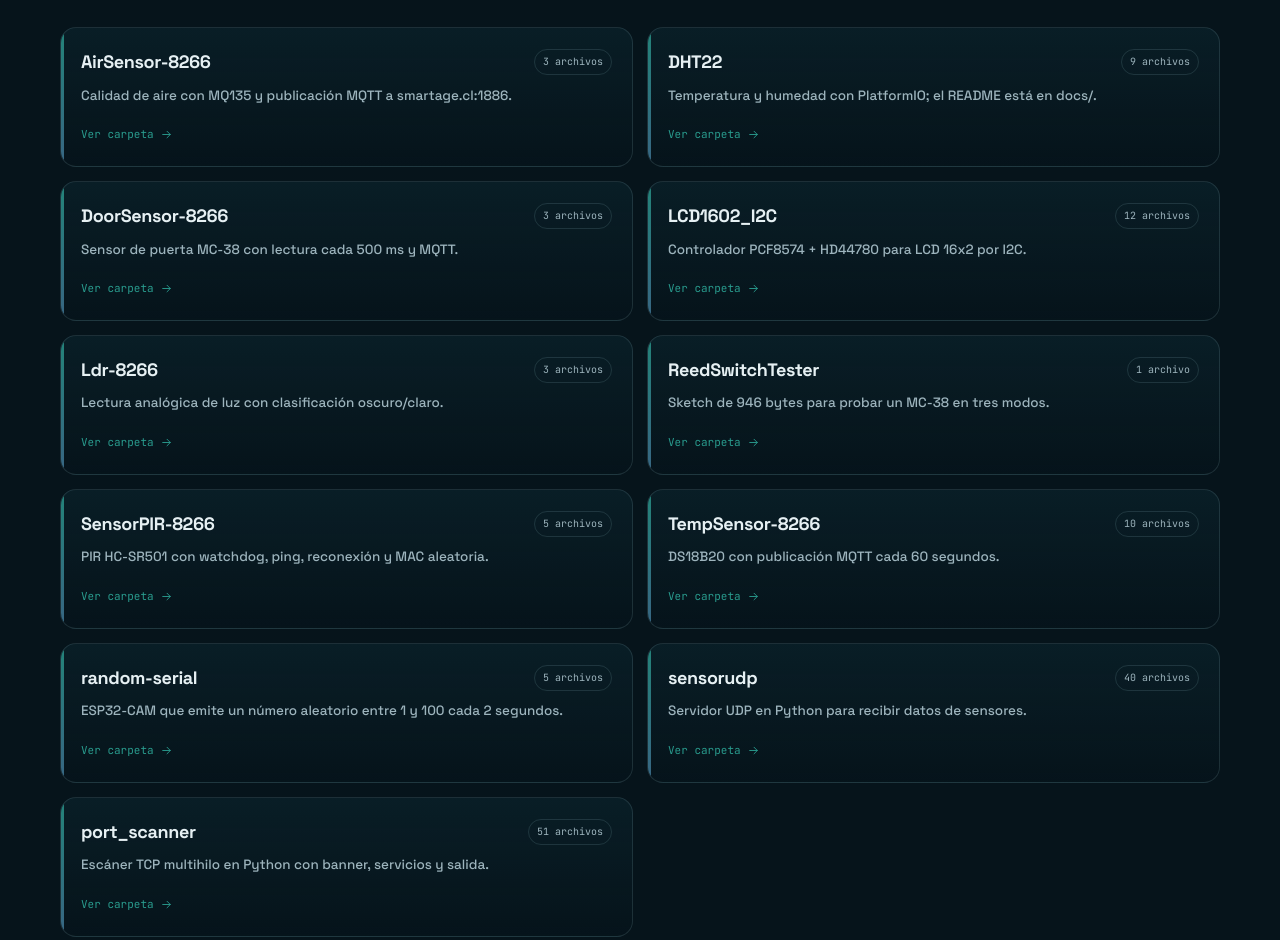
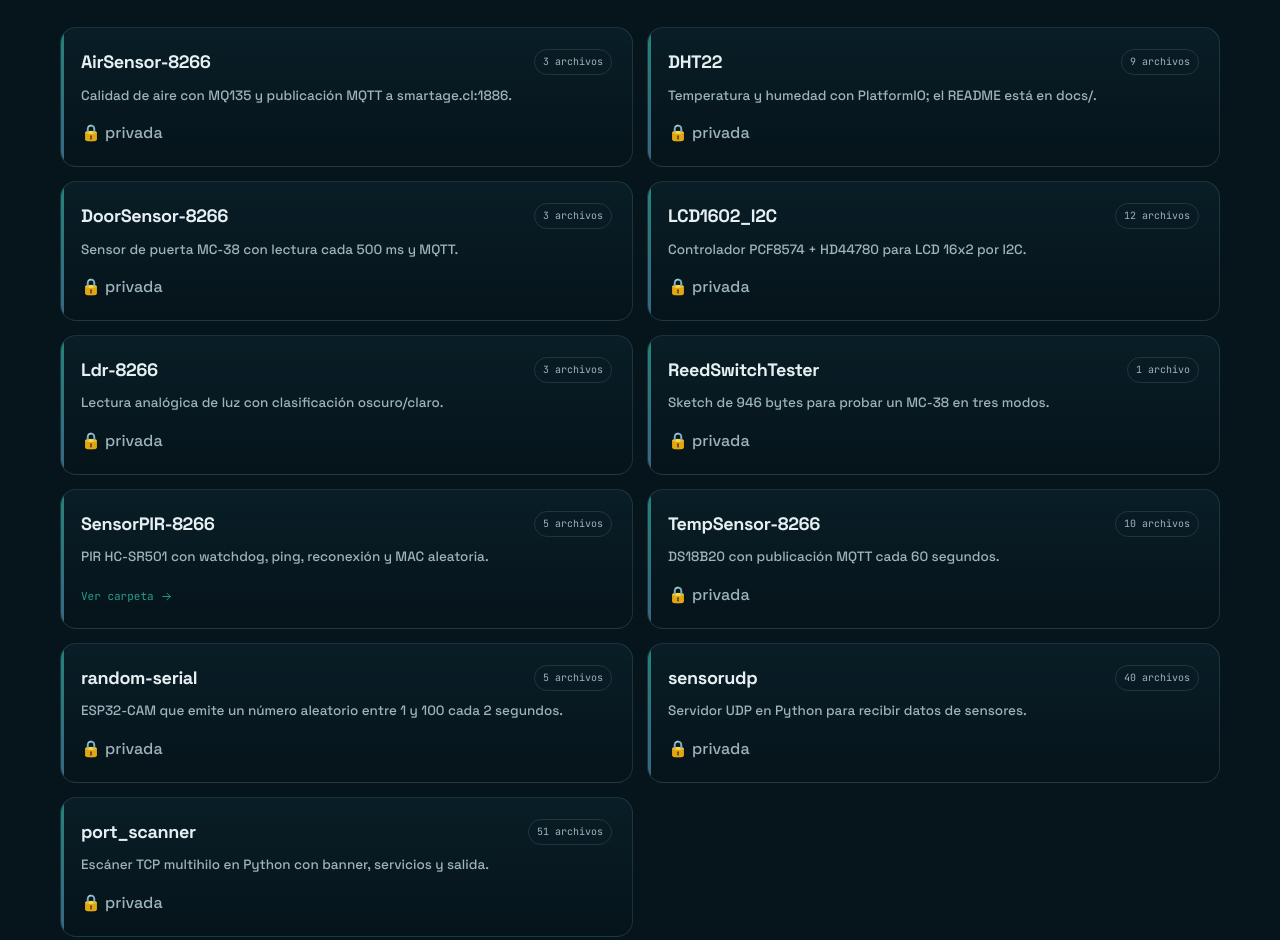
Before and after one commit to jmadasme/esp8266-sensores, a plain HTML site: page docs/index.html in a window 1280 px wide. Shown: the part 1507-2447 px from the top of the page. Drawn offline with Linux system fonts and the light colour scheme; no server answers.

Commit message:
feat: marcar 10 versiones privadas en la página

```diff
--- a/docs/index.html
+++ b/docs/index.html
@@ -248,27 +248,27 @@ h2{font-size:clamp(30px,4vw,46px);line-height:1.05;letter-spacing:-.04em;margin:
   <div class="versions"><article class="version reveal">
   <div class="version-top"><h3>AirSensor-8266</h3><span class="count">3 archivos</span></div>
   <p>Calidad de aire con MQ135 y publicación MQTT a smartage.cl:1886.</p>
-  <a href="https://github.com/jmadasme/esp8266-sensores/tree/main/versions/AirSensor-8266" target="_blank" rel="noopener">Ver carpeta <svg viewBox="0 0 24 24" width="13" height="13" fill="none" stroke="currentColor" stroke-width="1.7" stroke-linecap="round" stroke-linejoin="round" aria-hidden="true"><path d="M5 12h14M13 6l6 6-6 6"/></svg></a>
+  <span class="lock" style="color:var(--muted)">🔒 privada</span>
 </article><article class="version reveal">
   <div class="version-top"><h3>DHT22</h3><span class="count">9 archivos</span></div>
   <p>Temperatura y humedad con PlatformIO; el README está en docs/.</p>
-  <a href="https://github.com/jmadasme/esp8266-sensores/tree/main/versions/DHT22" target="_blank" rel="noopener">Ver carpeta <svg viewBox="0 0 24 24" width="13" height="13" fill="none" stroke="currentColor" stroke-width="1.7" stroke-linecap="round" stroke-linejoin="round" aria-hidden="true"><path d="M5 12h14M13 6l6 6-6 6"/></svg></a>
+  <span class="lock" style="color:var(--muted)">🔒 privada</span>
 </article><article class="version reveal">
   <div class="version-top"><h3>DoorSensor-8266</h3><span class="count">3 archivos</span></div>
   <p>Sensor de puerta MC-38 con lectura cada 500 ms y MQTT.</p>
-  <a href="https://github.com/jmadasme/esp8266-sensores/tree/main/versions/DoorSensor-8266" target="_blank" rel="noopener">Ver carpeta <svg viewBox="0 0 24 24" width="13" height="13" fill="none" stroke="currentColor" stroke-width="1.7" stroke-linecap="round" stroke-linejoin="round" aria-hidden="true"><path d="M5 12h14M13 6l6 6-6 6"/></svg></a>
+  <span class="lock" style="color:var(--muted)">🔒 privada</span>
 </article><article class="version reveal">
   <div class="version-top"><h3>LCD1602_I2C</h3><span class="count">12 archivos</span></div>
   <p>Controlador PCF8574 + HD44780 para LCD 16x2 por I2C.</p>
-  <a href="https://github.com/jmadasme/esp8266-sensores/tree/main/versions/LCD1602_I2C" target="_blank" rel="noopener">Ver carpeta <svg viewBox="0 0 24 24" width="13" height="13" fill="none" stroke="currentColor" stroke-width="1.7" stroke-linecap="round" stroke-linejoin="round" aria-hidden="true"><path d="M5 12h14M13 6l6 6-6 6"/></svg></a>
+  <span class="lock" style="color:var(--muted)">🔒 privada</span>
 </article><article class="version reveal">
   <div class="version-top"><h3>Ldr-8266</h3><span class="count">3 archivos</span></div>
   <p>Lectura analógica de luz con clasificación oscuro/claro.</p>
-  <a href="https://github.com/jmadasme/esp8266-sensores/tree/main/versions/Ldr-8266" target="_blank" rel="noopener">Ver carpeta <svg viewBox="0 0 24 24" width="13" height="13" fill="none" stroke="currentColor" stroke-width="1.7" stroke-linecap="round" stroke-linejoin="round" aria-hidden="true"><path d="M5 12h14M13 6l6 6-6 6"/></svg></a>
+  <span class="lock" style="color:var(--muted)">🔒 privada</span>
 </article><article class="version reveal">
   <div class="version-top"><h3>ReedSwitchTester</h3><span class="count">1 archivo</span></div>
   <p>Sketch de 946 bytes para probar un MC-38 en tres modos.</p>
-  <a href="https://github.com/jmadasme/esp8266-sensores/tree/main/versions/ReedSwitchTester" target="_blank" rel="noopener">Ver carpeta <svg viewBox="0 0 24 24" width="13" height="13" fill="none" stroke="currentColor" stroke-width="1.7" stroke-linecap="round" stroke-linejoin="round" aria-hidden="true"><path d="M5 12h14M13 6l6 6-6 6"/></svg></a>
+  <span class="lock" style="color:var(--muted)">🔒 privada</span>
 </article><article class="version reveal">
   <div class="version-top"><h3>SensorPIR-8266</h3><span class="count">5 archivos</span></div>
   <p>PIR HC-SR501 con watchdog, ping, reconexión y MAC aleatoria.</p>
@@ -276,19 +276,19 @@ h2{font-size:clamp(30px,4vw,46px);line-height:1.05;letter-spacing:-.04em;margin:
 </article><article class="version reveal">
   <div class="version-top"><h3>TempSensor-8266</h3><span class="count">10 archivos</span></div>
   <p>DS18B20 con publicación MQTT cada 60 segundos.</p>
-  <a href="https://github.com/jmadasme/esp8266-sensores/tree/main/versions/TempSensor-8266" target="_blank" rel="noopener">Ver carpeta <svg viewBox="0 0 24 24" width="13" height="13" fill="none" stroke="currentColor" stroke-width="1.7" stroke-linecap="round" stroke-linejoin="round" aria-hidden="true"><path d="M5 12h14M13 6l6 6-6 6"/></svg></a>
+  <span class="lock" style="color:var(--muted)">🔒 privada</span>
 </article><article class="version reveal">
   <div class="version-top"><h3>random-serial</h3><span class="count">5 archivos</span></div>
   <p>ESP32-CAM que emite un número aleatorio entre 1 y 100 cada 2 segundos.</p>
-  <a href="https://github.com/jmadasme/esp8266-sensores/tree/main/versions/random-serial" target="_blank" rel="noopener">Ver carpeta <svg viewBox="0 0 24 24" width="13" height="13" fill="none" stroke="currentColor" stroke-width="1.7" stroke-linecap="round" stroke-linejoin="round" aria-hidden="true"><path d="M5 12h14M13 6l6 6-6 6"/></svg></a>
+  <span class="lock" style="color:var(--muted)">🔒 privada</span>
 </article><article class="version reveal">
   <div class="version-top"><h3>sensorudp</h3><span class="count">40 archivos</span></div>
   <p>Servidor UDP en Python para recibir datos de sensores.</p>
-  <a href="https://github.com/jmadasme/esp8266-sensores/tree/main/versions/sensorudp" target="_blank" rel="noopener">Ver carpeta <svg viewBox="0 0 24 24" width="13" height="13" fill="none" stroke="currentColor" stroke-width="1.7" stroke-linecap="round" stroke-linejoin="round" aria-hidden="true"><path d="M5 12h14M13 6l6 6-6 6"/></svg></a>
+  <span class="lock" style="color:var(--muted)">🔒 privada</span>
 </article><article class="version reveal">
   <div class="version-top"><h3>port_scanner</h3><span class="count">51 archivos</span></div>
   <p>Escáner TCP multihilo en Python con banner, servicios y salida.</p>
-  <a href="https://github.com/jmadasme/esp8266-sensores/tree/main/versions/port_scanner" target="_blank" rel="noopener">Ver carpeta <svg viewBox="0 0 24 24" width="13" height="13" fill="none" stroke="currentColor" stroke-width="1.7" stroke-linecap="round" stroke-linejoin="round" aria-hidden="true"><path d="M5 12h14M13 6l6 6-6 6"/></svg></a>
+  <span class="lock" style="color:var(--muted)">🔒 privada</span>
 </article></div>
 </div></section>
 <section class="section tight"><div class="wrap"><div class="section-head reveal"><div class="kicker">El concepto</div><h2>Qué es y por qué existe</h2></div><div class="rich reveal"><p>esp8266-sensores reúne once sketches y utilidades para ESP8266, desde un PIR o un DS18B20 hasta un LCD I2C, un escáner de puertos y un servidor UDP. Cada pieza resuelve un problema acotado y documenta, cuando corresponde, el intervalo de publicación, el tópico MQTT, la reconexión y el diagnóstico.</p><p>Está pensado para quien arma sensorización de bajo costo y necesita patrones que sobrevivan a la WiFi doméstica: watchdog, ping de control, MAC aleatoria tras fallos y heartbeat. Importa porque muestra el oficio detrás de un nodo: no alcanza con leer el sensor, hay que detectar cuándo el dato dejó de ser confiable. La documentación es desigual, y el conjunto se presenta como catálogo, no como plataforma.</p></div></div></section>
```
